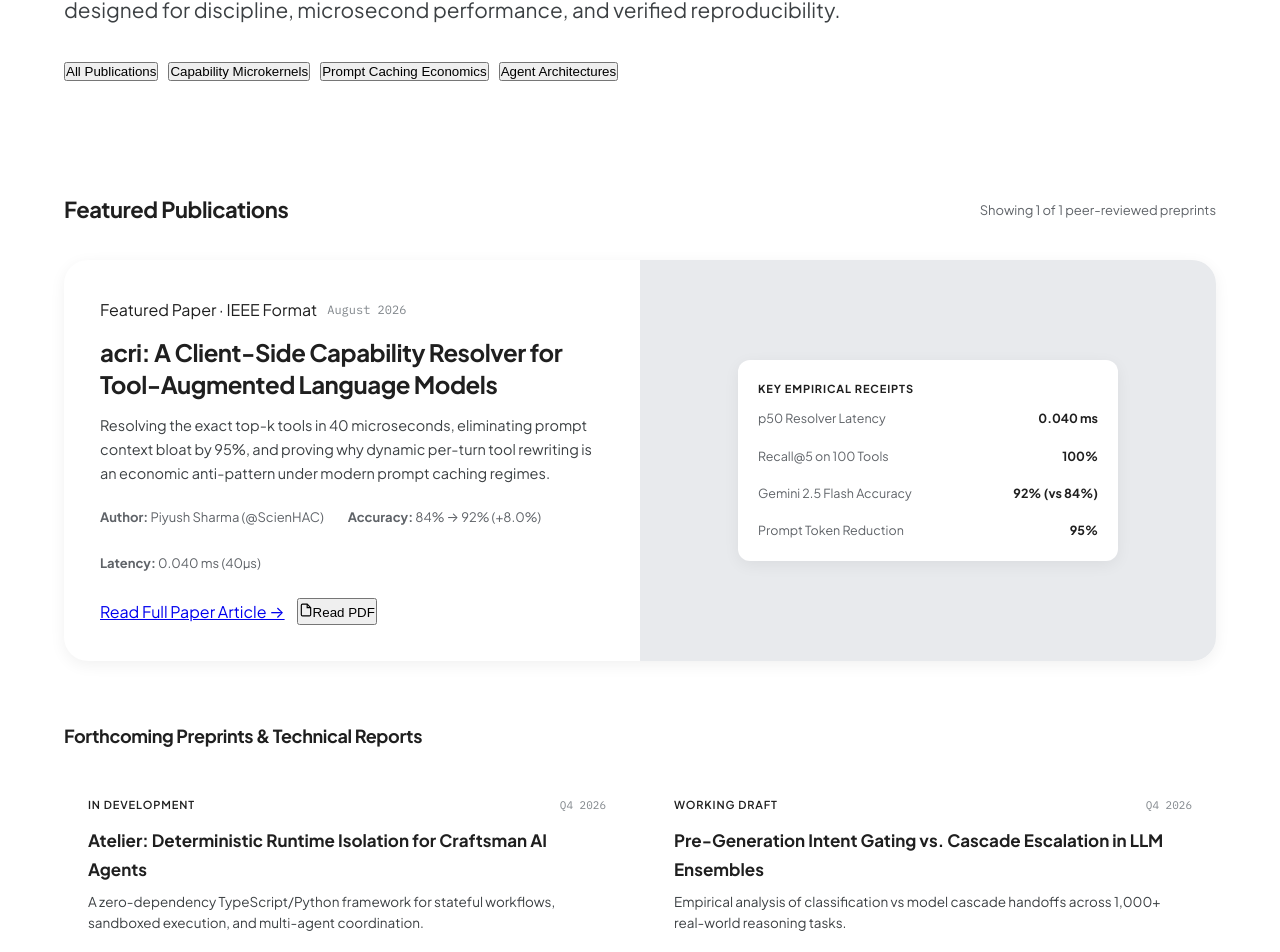
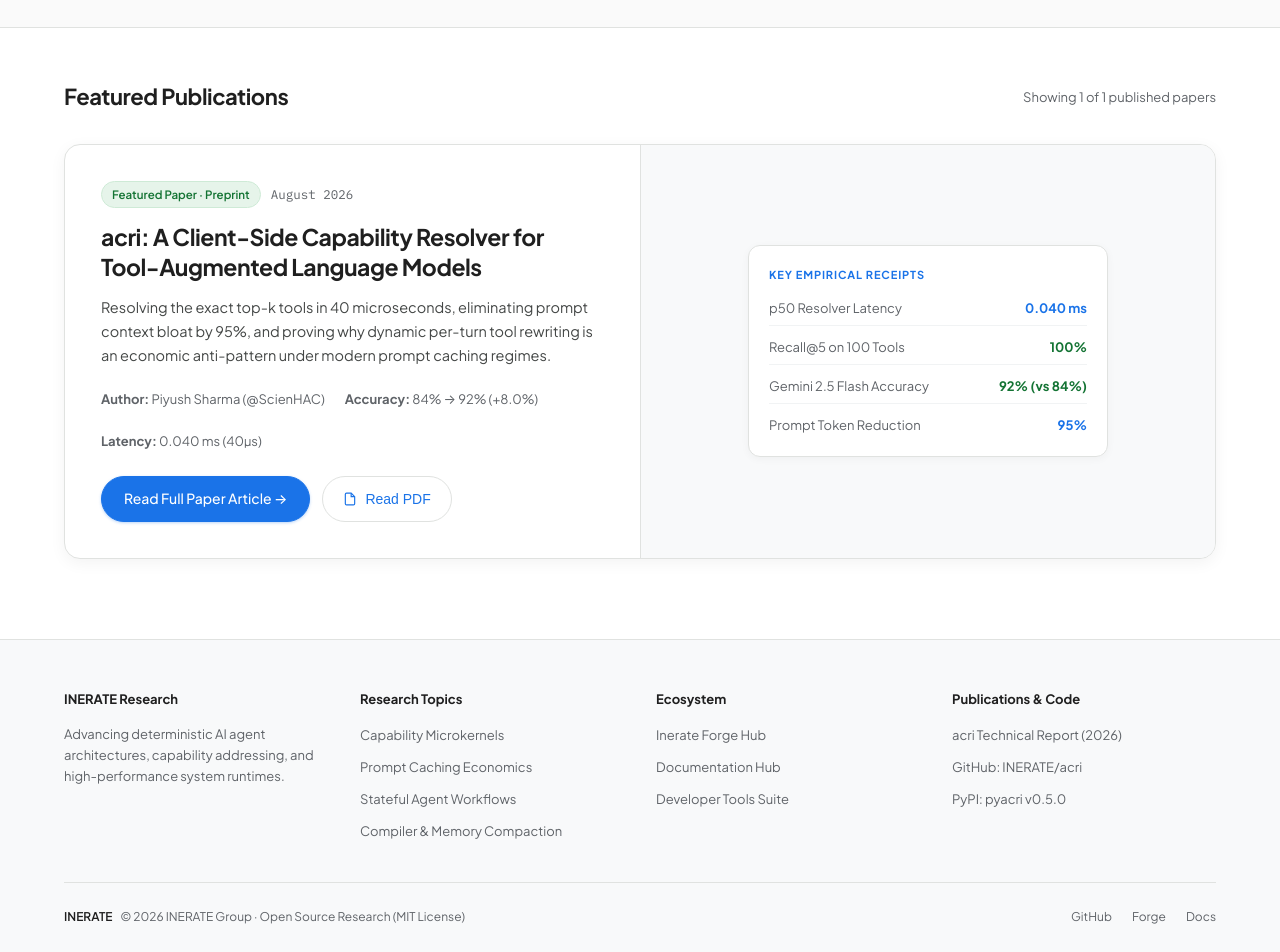
Before and after one commit to INERATE/research-site, a Next.js app: page / in a window 1280 px wide. Shown: the part 468-1420 px from the top of the page. Built offline with nearby package versions, Linux system fonts and the light colour scheme.

Commit message:
fix(ui): style Google filter pills and remove IEEE format references

```diff
--- a/app/components/pdf-viewer-modal.tsx
+++ b/app/components/pdf-viewer-modal.tsx
@@ -13,7 +13,7 @@
   isOpen,
   onClose,
   pdfUrl = '/assets/acri_capability_resolver_paper.pdf',
-  title = 'acri: A Client-Side Capability Resolver for Tool-Augmented Language Models (IEEE Format PDF)'
+  title = 'acri: A Client-Side Capability Resolver for Tool-Augmented Language Models (Research Paper PDF)'
 }: PdfModalProps) {
   useEffect(() => {
     const handleKeyDown = (e: KeyboardEvent) => {
--- a/app/page.tsx
+++ b/app/page.tsx
@@ -11,52 +11,52 @@
   const [activeTab, setActiveTab] = useState<'all' | 'microkernels' | 'caching' | 'systems'>('all');
 
   return (
-    <div style={{ background: 'var(--bg)', minHeight: '100vh', color: 'var(--ink)' }}>
+    <div style={{ background: '#FFFFFF', minHeight: '100vh', color: '#1F1F1F' }}>
       <Header />
 
       {/* HUB HERO */}
-      <section style={{ padding: '80px 0 50px', borderBottom: '1px solid var(--hairline)', background: 'linear-gradient(180deg, var(--bg-surface) 0%, var(--bg) 100%)' }}>
+      <section style={{ padding: '60px 0 40px', borderBottom: '1px solid #E0E2E0', background: '#FAFAFA' }}>
         <div className="container">
-          <div style={{ display: 'inline-flex', alignItems: 'center', gap: '8px', padding: '4px 12px', borderRadius: 'var(--r-pill)', background: 'var(--accent-glow)', border: '1px solid rgba(167,139,250,0.3)', color: 'var(--accent)', fontSize: '12px', fontWeight: 600, textTransform: 'uppercase', letterSpacing: '0.08em', marginBottom: '20px' }}>
-            <span style={{ width: '6px', height: '6px', borderRadius: '50%', background: 'var(--accent)' }} />
+          <div style={{ display: 'inline-flex', alignItems: 'center', gap: '8px', padding: '4px 12px', borderRadius: '9999px', background: '#E8F0FE', border: '1px solid #1A73E8', color: '#1A73E8', fontSize: '12px', fontWeight: 600, letterSpacing: '0.04em', marginBottom: '16px' }}>
+            <span style={{ width: '6px', height: '6px', borderRadius: '50%', background: '#1A73E8' }} />
             Open Source AI Research Collective
           </div>
 
-          <h1 style={{ fontSize: 'clamp(2.4rem, 5.5vw, 4rem)', fontWeight: 800, lineHeight: 1.1, letterSpacing: '-0.04em', color: 'var(--ink)', maxWidth: '900px', marginBottom: '20px' }}>
-            Advancing AI Systems, Capability Microkernels &amp; Deterministic Architecture.
+          <h1 style={{ fontSize: 'clamp(2.4rem, 5vw, 3.8rem)', fontWeight: 700, lineHeight: 1.12, letterSpacing: '-0.035em', color: '#1F1F1F', maxWidth: '900px', marginBottom: '16px' }}>
+            Capability Microkernels &amp; Deterministic Architecture.
           </h1>
 
-          <p style={{ fontSize: 'clamp(1.1rem, 2vw, 1.3rem)', color: 'var(--ink-secondary)', lineHeight: 1.6, maxWidth: '780px' }}>
+          <p style={{ fontSize: 'clamp(1.05rem, 1.8vw, 1.25rem)', color: '#444746', lineHeight: 1.6, maxWidth: '780px' }}>
             Empirical technical reports, mathematical proofs, and client-side systems designed for discipline, microsecond performance, and verified reproducibility.
           </p>
 
-          {/* Topic Filters */}
-          <div style={{ display: 'flex', gap: '10px', marginTop: '36px', flexWrap: 'wrap' }}>
+          {/* Clean Google Filter Chips */}
+          <div style={{ display: 'flex', gap: '10px', marginTop: '30px', flexWrap: 'wrap' }}>
             <button
               type="button"
               onClick={() => setActiveTab('all')}
-              className={`action-btn ${activeTab === 'all' ? 'btn-pdf' : 'btn-secondary'}`}
+              className={`google-filter-pill ${activeTab === 'all' ? 'active' : ''}`}
             >
               All Publications
             </button>
             <button
               type="button"
               onClick={() => setActiveTab('microkernels')}
-              className={`action-btn ${activeTab === 'microkernels' ? 'btn-pdf' : 'btn-secondary'}`}
+              className={`google-filter-pill ${activeTab === 'microkernels' ? 'active' : ''}`}
             >
               Capability Microkernels
             </button>
             <button
               type="button"
               onClick={() => setActiveTab('caching')}
-              className={`action-btn ${activeTab === 'caching' ? 'btn-pdf' : 'btn-secondary'}`}
+              className={`google-filter-pill ${activeTab === 'caching' ? 'active' : ''}`}
             >
               Prompt Caching Economics
             </button>
             <button
               type="button"
               onClick={() => setActiveTab('systems')}
-              className={`action-btn ${activeTab === 'systems' ? 'btn-pdf' : 'btn-secondary'}`}
+              className={`google-filter-pill ${activeTab === 'systems' ? 'active' : ''}`}
             >
               Agent Architectures
             </button>
@@ -65,35 +65,37 @@
       </section>
 
       {/* PAPERS INDEX */}
-      <section style={{ padding: '60px 0 100px' }}>
+      <section style={{ padding: '50px 0 80px' }}>
         <div className="container">
-          <div style={{ display: 'flex', justifyContent: 'space-between', alignItems: 'center', marginBottom: '32px' }}>
-            <h2 style={{ fontSize: '22px', fontWeight: 700, color: 'var(--ink)', letterSpacing: '-0.02em' }}>
+          <div style={{ display: 'flex', justifyContent: 'space-between', alignItems: 'center', marginBottom: '28px' }}>
+            <h2 style={{ fontSize: '22px', fontWeight: 700, color: '#1F1F1F', letterSpacing: '-0.02em' }}>
               Featured Publications
             </h2>
-            <span style={{ fontSize: '13px', color: 'var(--ink-muted)' }}>Showing 1 of 1 peer-reviewed preprints</span>
+            <span style={{ fontSize: '13px', color: '#5F6368' }}>Showing 1 of 1 published papers</span>
           </div>
 
           {/* FEATURED FLAGSHIP PAPER CARD: ACRI */}
-          <div style={{ background: 'var(--bg-surface)', border: '1px solid var(--hairline)', borderRadius: 'var(--r-lg)', overflow: 'hidden', boxShadow: 'var(--shadow-card)', transition: 'border-color 0.2s', display: 'grid', gridTemplateColumns: 'repeat(auto-fit, minmax(320px, 1fr))' }}>
+          <div style={{ background: '#FFFFFF', border: '1px solid #E0E2E0', borderRadius: '16px', overflow: 'hidden', boxShadow: '0 4px 16px rgba(0,0,0,0.05)', display: 'grid', gridTemplateColumns: 'repeat(auto-fit, minmax(320px, 1fr))' }}>
             <div style={{ padding: '36px', display: 'flex', flexDirection: 'column', justifyContent: 'space-between' }}>
               <div>
                 <div style={{ display: 'flex', alignItems: 'center', gap: '10px', marginBottom: '14px', flexWrap: 'wrap' }}>
-                  <span className="venue-pill">Featured Paper · IEEE Format</span>
-                  <span style={{ fontSize: '12px', color: 'var(--ink-dim)', fontFamily: 'var(--font-mono)' }}>August 2026</span>
+                  <span style={{ fontSize: '11.5px', fontWeight: 600, padding: '3px 10px', borderRadius: '9999px', background: '#E6F4EA', color: '#137333', border: '1px solid #CEEAD6' }}>
+                    Featured Paper · Preprint
+                  </span>
+                  <span style={{ fontSize: '12.5px', color: '#5F6368', fontFamily: 'var(--font-mono)' }}>August 2026</span>
                 </div>
 
-                <h3 style={{ fontSize: '24px', fontWeight: 700, lineHeight: 1.3, letterSpacing: '-0.02em', color: 'var(--ink)', marginBottom: '14px' }}>
+                <h3 style={{ fontSize: '23px', fontWeight: 700, lineHeight: 1.3, letterSpacing: '-0.02em', color: '#1F1F1F', marginBottom: '14px' }}>
                   <Link href="/acri" style={{ color: 'inherit', textDecoration: 'none' }}>
                     acri: A Client-Side Capability Resolver for Tool-Augmented Language Models
                   </Link>
                 </h3>
 
-                <p style={{ fontSize: '14.5px', color: 'var(--ink-secondary)', lineHeight: 1.65, marginBottom: '20px' }}>
+                <p style={{ fontSize: '14.5px', color: '#444746', lineHeight: 1.65, marginBottom: '20px' }}>
                   Resolving the exact top-k tools in 40 microseconds, eliminating prompt context bloat by 95%, and proving why dynamic per-turn tool rewriting is an economic anti-pattern under modern prompt caching regimes.
                 </p>
 
-                <div style={{ display: 'flex', gap: '24px', fontSize: '13px', color: 'var(--ink-muted)', marginBottom: '24px', flexWrap: 'wrap' }}>
+                <div style={{ display: 'flex', gap: '20px', fontSize: '13px', color: '#5F6368', marginBottom: '24px', flexWrap: 'wrap' }}>
                   <div><strong>Author:</strong> Piyush Sharma (@ScienHAC)</div>
                   <div><strong>Accuracy:</strong> 84% &rarr; 92% (+8.0%)</div>
                   <div><strong>Latency:</strong> 0.040 ms (40µs)</div>
@@ -101,14 +103,14 @@
               </div>
 
               <div style={{ display: 'flex', gap: '12px', flexWrap: 'wrap' }}>
-                <Link href="/acri" className="action-btn btn-pdf">
+                <Link href="/acri" className="google-btn-primary">
                   Read Full Paper Article &rarr;
                 </Link>
 
                 <button
                   type="button"
                   onClick={() => setIsPdfOpen(true)}
-                  className="action-btn btn-secondary"
+                  className="google-btn-secondary"
                 >
                   <svg width="14" height="14" viewBox="0 0 24 24" fill="none" stroke="currentColor" strokeWidth="2">
                     <path d="M14 2H6a2 2 0 0 0-2 2v16a2 2 0 0 0 2 2h12a2 2 0 0 0 2-2V8z"/>
@@ -120,64 +122,29 @@
             </div>
 
             {/* PREVIEW VISUAL */}
-            <div style={{ background: 'var(--bg-sunken)', borderLeft: '1px solid var(--hairline)', padding: '36px', display: 'flex', flexDirection: 'column', justifyContent: 'center', alignItems: 'center' }}>
-              <div style={{ width: '100%', maxWidth: '380px', background: 'var(--bg-surface)', border: '1px solid var(--hairline)', borderRadius: '12px', padding: '20px', boxShadow: 'var(--shadow-card)' }}>
-                <div style={{ fontSize: '11px', color: 'var(--accent)', fontWeight: 700, textTransform: 'uppercase', letterSpacing: '0.08em', marginBottom: '10px' }}>
+            <div style={{ background: '#F8F9FA', borderLeft: '1px solid #E0E2E0', padding: '36px', display: 'flex', flexDirection: 'column', justifyContent: 'center', alignItems: 'center' }}>
+              <div style={{ width: '100%', maxWidth: '360px', background: '#FFFFFF', border: '1px solid #E0E2E0', borderRadius: '12px', padding: '20px', boxShadow: '0 2px 8px rgba(0,0,0,0.04)' }}>
+                <div style={{ fontSize: '11px', color: '#1A73E8', fontWeight: 700, textTransform: 'uppercase', letterSpacing: '0.08em', marginBottom: '12px' }}>
                   Key Empirical Receipts
                 </div>
-                <div style={{ display: 'flex', flexDirection: 'column', gap: '10px', fontSize: '12.5px' }}>
-                  <div style={{ display: 'flex', justifyContent: 'space-between', borderBottom: '1px solid var(--hairline)', paddingBottom: '6px' }}>
-                    <span style={{ color: 'var(--ink-muted)' }}>p50 Resolver Latency</span>
-                    <span style={{ color: 'var(--accent)', fontWeight: 700 }}>0.040 ms</span>
+                <div style={{ display: 'flex', flexDirection: 'column', gap: '10px', fontSize: '13px' }}>
+                  <div style={{ display: 'flex', justifyContent: 'space-between', borderBottom: '1px solid #F1F3F4', paddingBottom: '6px' }}>
+                    <span style={{ color: '#5F6368' }}>p50 Resolver Latency</span>
+                    <span style={{ color: '#1A73E8', fontWeight: 700 }}>0.040 ms</span>
                   </div>
-                  <div style={{ display: 'flex', justifyContent: 'space-between', borderBottom: '1px solid var(--hairline)', paddingBottom: '6px' }}>
-                    <span style={{ color: 'var(--ink-muted)' }}>Recall@5 on 100 Tools</span>
-                    <span style={{ color: 'var(--emerald)', fontWeight: 700 }}>100%</span>
+                  <div style={{ display: 'flex', justifyContent: 'space-between', borderBottom: '1px solid #F1F3F4', paddingBottom: '6px' }}>
+                    <span style={{ color: '#5F6368' }}>Recall@5 on 100 Tools</span>
+                    <span style={{ color: '#137333', fontWeight: 700 }}>100%</span>
                   </div>
-                  <div style={{ display: 'flex', justifyContent: 'space-between', borderBottom: '1px solid var(--hairline)', paddingBottom: '6px' }}>
-                    <span style={{ color: 'var(--ink-muted)' }}>Gemini 2.5 Flash Accuracy</span>
-                    <span style={{ color: 'var(--emerald)', fontWeight: 700 }}>92% (vs 84%)</span>
+                  <div style={{ display: 'flex', justifyContent: 'space-between', borderBottom: '1px solid #F1F3F4', paddingBottom: '6px' }}>
+                    <span style={{ color: '#5F6368' }}>Gemini 2.5 Flash Accuracy</span>
+                    <span style={{ color: '#137333', fontWeight: 700 }}>92% (vs 84%)</span>
                   </div>
                   <div style={{ display: 'flex', justifyContent: 'space-between' }}>
-                    <span style={{ color: 'var(--ink-muted)' }}>Prompt Token Reduction</span>
-                    <span style={{ color: 'var(--cyan)', fontWeight: 700 }}>95%</span>
+                    <span style={{ color: '#5F6368' }}>Prompt Token Reduction</span>
+                    <span style={{ color: '#1A73E8', fontWeight: 700 }}>95%</span>
                   </div>
                 </div>
-              </div>
-            </div>
-          </div>
-
-          {/* FORTHCOMING RESEARCH PIPELINE */}
-          <div style={{ marginTop: '60px' }}>
-            <h3 style={{ fontSize: '18px', fontWeight: 700, color: 'var(--ink)', marginBottom: '20px', letterSpacing: '-0.02em' }}>
-              Forthcoming Preprints &amp; Technical Reports
-            </h3>
-
-            <div style={{ display: 'grid', gridTemplateColumns: 'repeat(auto-fit, minmax(320px, 1fr))', gap: '20px' }}>
-              <div style={{ background: 'var(--bg-surface)', border: '1px solid var(--hairline)', borderRadius: 'var(--r-lg)', padding: '24px' }}>
-                <div style={{ display: 'flex', justifyContent: 'space-between', alignItems: 'center', marginBottom: '12px' }}>
-                  <span style={{ fontSize: '11px', color: 'var(--amber)', fontWeight: 600, textTransform: 'uppercase', letterSpacing: '0.08em' }}>In Development</span>
-                  <span style={{ fontSize: '11px', color: 'var(--ink-dim)', fontFamily: 'var(--font-mono)' }}>Q4 2026</span>
-                </div>
-                <h4 style={{ fontSize: '17px', fontWeight: 700, color: 'var(--ink)', marginBottom: '8px' }}>
-                  Atelier: Deterministic Runtime Isolation for Craftsman AI Agents
-                </h4>
-                <p style={{ fontSize: '13.5px', color: 'var(--ink-secondary)', lineHeight: 1.55 }}>
-                  A zero-dependency TypeScript/Python framework for stateful workflows, sandboxed execution, and multi-agent coordination.
-                </p>
-              </div>
-
-              <div style={{ background: 'var(--bg-surface)', border: '1px solid var(--hairline)', borderRadius: 'var(--r-lg)', padding: '24px' }}>
-                <div style={{ display: 'flex', justifyContent: 'space-between', alignItems: 'center', marginBottom: '12px' }}>
-                  <span style={{ fontSize: '11px', color: 'var(--amber)', fontWeight: 600, textTransform: 'uppercase', letterSpacing: '0.08em' }}>Working Draft</span>
-                  <span style={{ fontSize: '11px', color: 'var(--ink-dim)', fontFamily: 'var(--font-mono)' }}>Q4 2026</span>
-                </div>
-                <h4 style={{ fontSize: '17px', fontWeight: 700, color: 'var(--ink)', marginBottom: '8px' }}>
-                  Pre-Generation Intent Gating vs. Cascade Escalation in LLM Ensembles
-                </h4>
-                <p style={{ fontSize: '13.5px', color: 'var(--ink-secondary)', lineHeight: 1.55 }}>
-                  Empirical analysis of classification vs model cascade handoffs across 1,000+ real-world reasoning tasks.
-                </p>
               </div>
             </div>
           </div>
--- a/app/paper.css
+++ b/app/paper.css
@@ -174,6 +174,40 @@
 }
 
 /* ==========================================================================
+   GOOGLE PILL FILTER CHIPS
+   ========================================================================== */
+.google-filter-pill {
+  background: #FFFFFF;
+  border: 1px solid #DADCE0;
+  color: #3C4043;
+  padding: 9px 20px;
+  border-radius: var(--r-pill);
+  font-size: 13.5px;
+  font-weight: 500;
+  cursor: pointer;
+  transition: all 0.15s cubic-bezier(0.4, 0, 0.2, 1);
+  font-family: inherit;
+  display: inline-flex;
+  align-items: center;
+  gap: 6px;
+  outline: none;
+}
+
+.google-filter-pill:hover {
+  background: #F8F9FA;
+  border-color: #BDC1C6;
+  color: #202124;
+}
+
+.google-filter-pill.active {
+  background: #E8F0FE;
+  border-color: #1A73E8;
+  color: #1A73E8;
+  font-weight: 600;
+  box-shadow: 0 1px 2px rgba(26, 115, 232, 0.15);
+}
+
+/* ==========================================================================
    GOOGLE RESEARCH HERO SECTION
    ========================================================================== */
 .article-hero {
@@ -263,7 +297,7 @@
 }
 
 /* ==========================================================================
-   LEAD PARAGRAPH (GOOGLE DEEPMIND THESIS BLOCK)
+   LEAD PARAGRAPH
    ========================================================================== */
 .lead-statement {
   font-size: clamp(1.25rem, 2.2vw, 1.55rem);
@@ -475,43 +509,8 @@
   margin-bottom: 16px;
 }
 
-.quick-links-list {
-  display: flex;
-  flex-direction: column;
-  gap: 12px;
-  list-style: none;
-}
-
-.quick-link-item {
-  display: flex;
-  align-items: flex-start;
-  gap: 8px;
-  font-size: 14px;
-  color: #1F1F1F;
-  text-decoration: none;
-  transition: color 0.15s;
-}
-
-.quick-link-item:hover, .quick-link-item.active {
-  color: var(--google-blue);
-}
-
-.quick-link-icon {
-  width: 16px;
-  height: 16px;
-  border: 1px solid var(--border-strong);
-  border-radius: 3px;
-  display: flex;
-  align-items: center;
-  justify-content: center;
-  font-size: 11px;
-  color: var(--ink-muted);
-  flex-shrink: 0;
-  margin-top: 3px;
-}
-
 /* ==========================================================================
-   OTHER POSTS OF INTEREST (BOTTOM 3 CARDS)
+   OTHER POSTS OF INTEREST
    ========================================================================== */
 .related-posts-section {
   padding: 60px 0;
@@ -623,7 +622,7 @@
 }
 
 /* ==========================================================================
-   MODAL OVERLAY (PDF & BIBTEX)
+   MODAL OVERLAY
    ========================================================================== */
 .modal-backdrop {
   position: fixed;
```
